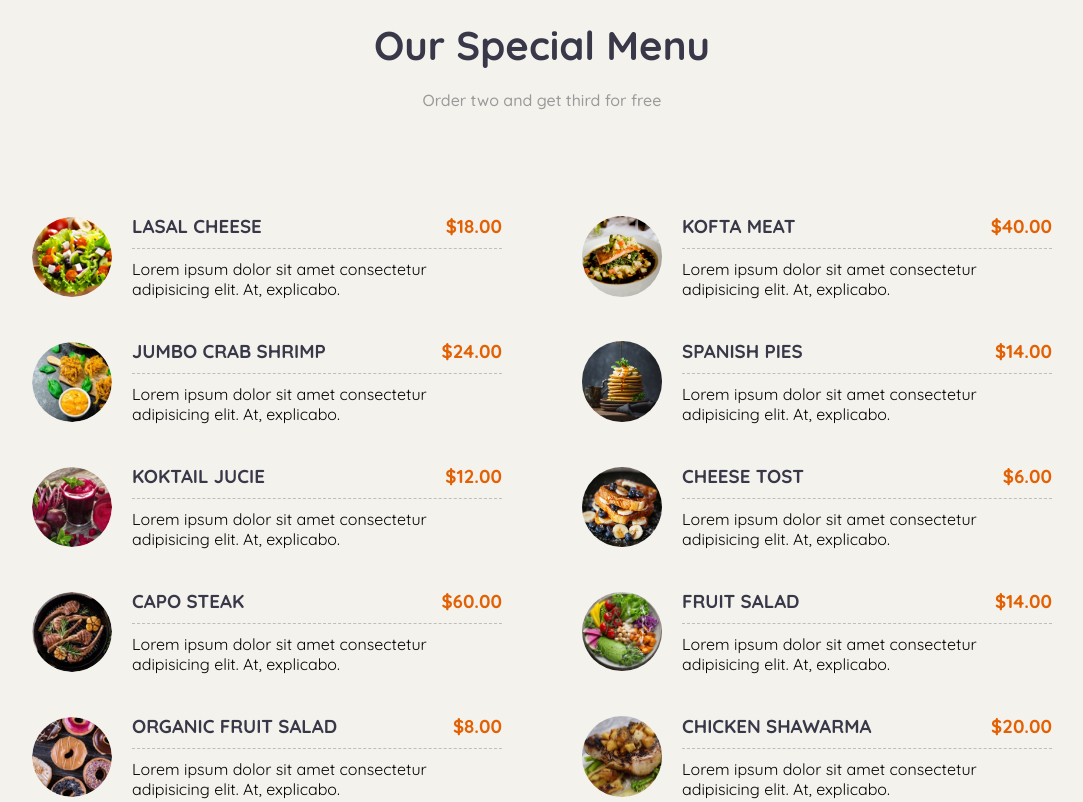
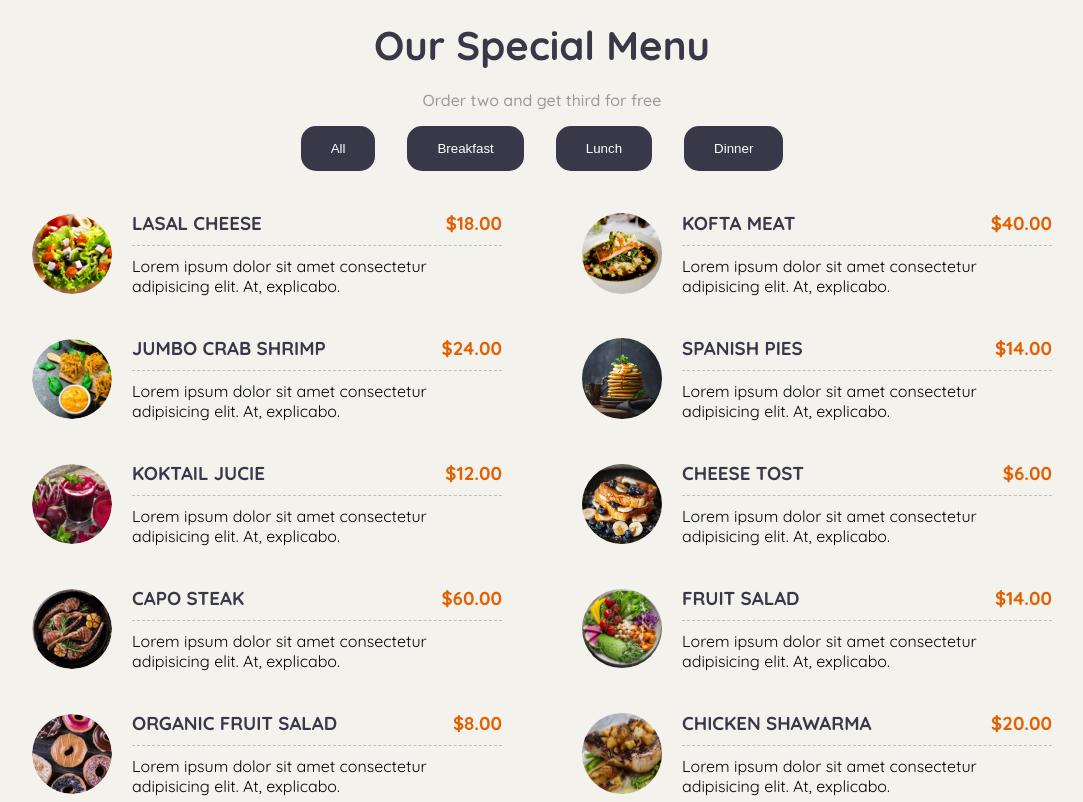
Before and after one commit to ahmedragab15/Restaurant-Landing-Page, a plain HTML site: page index.html in a window 1280 px wide. Shown: the part 2140-2942 px from the top of the page, without its empty margins (98-1181 px from the left). Drawn offline with Linux system fonts and the light colour scheme.

Commit message:
add menu filter

```diff
--- a/index.html
+++ b/index.html
@@ -93,44 +93,50 @@
                     <h2>Our Special Menu</h2>
                     <p>Order two and get third for free</p>
                 </div>
+                <div class="category-buttons">
+                    <button class="btn btn-secondary categorybtn" data-category="all">All</button>
+                    <button class="btn btn-secondary categorybtn" data-category="breakfast">Breakfast</button>
+                    <button class="btn btn-secondary categorybtn" data-category="lunch">Lunch</button>
+                    <button class="btn btn-secondary categorybtn" data-category="dinner">Dinner</button>
+                </div>
                 <div class="menu-items">
                     <div class="menu-items-left">
-                        <div class="menu-item">
+                        <div class="menu-item" data-category="breakfast">
                             <img loading="lazy" src="img/food1.png" alt="LASAL Cheese">
                             <div>
                                 <h3>LASAL CHEESE <span class="primary-text">$18.00</span></h3>
                                 <p>Lorem ipsum dolor sit amet consectetur adipisicing elit. At, explicabo.</p>
                             </div>
                         </div>
-                        <div class="menu-item">
+                        <div class="menu-item" data-category="lunch">
                             <img loading="lazy" src=" img/food2.png" alt="JUMBO CRAB SHRIMP">
                             <div>
                                 <h3>JUMBO CRAB SHRIMP <span class="primary-text">$24.00</span></h3>
                                 <p>Lorem ipsum dolor sit amet consectetur adipisicing elit. At, explicabo.</p>
                             </div>
                         </div>
-                        <div class="menu-item">
+                        <div class="menu-item" data-category="dinner">
                             <img loading="lazy" src="img/food3.png" alt="KOKTAIL JUCIE">
                             <div>
                                 <h3>KOKTAIL JUCIE <span class="primary-text">$12.00</span></h3>
                                 <p>Lorem ipsum dolor sit amet consectetur adipisicing elit. At, explicabo.</p>
                             </div>
                         </div>
-                        <div class="menu-item">
+                        <div class="menu-item" data-category="lunch">
                             <img loading="lazy" src="img/food4.png" alt="CAPO STEAK">
                             <div>
                                 <h3>CAPO STEAK <span class="primary-text">$60.00</span></h3>
                                 <p>Lorem ipsum dolor sit amet consectetur adipisicing elit. At, explicabo.</p>
                             </div>
                         </div>
-                        <div class="menu-item">
+                        <div class="menu-item" data-category="breakfast">
                             <img loading="lazy" src="img/food5.png" alt="ORGANIC FRUIT SALAD">
                             <div>
                                 <h3>ORGANIC FRUIT SALAD <span class="primary-text">$8.00</span></h3>
                                 <p>Lorem ipsum dolor sit amet consectetur adipisicing elit. At, explicabo.</p>
                             </div>
                         </div>
-                        <div class="menu-item">
+                        <div class="menu-item" data-category="lunch">
                             <img loading="lazy" src="img/food6.png" alt="CHEESE PIZZA">
                             <div>
                                 <h3>CHEESE PIZZA <span class="primary-text">$18.00</span></h3>
@@ -139,42 +145,42 @@
                         </div>
                     </div>
                     <div class="menu-items-right">
-                        <div class="menu-item">
+                        <div class="menu-item" data-category="lunch">
                             <img loading="lazy" src="img/food7.jpeg" alt="KOFTA MEAT">
                             <div>
                                 <h3>KOFTA MEAT <span class="primary-text">$40.00</span></h3>
                                 <p>Lorem ipsum dolor sit amet consectetur adipisicing elit. At, explicabo.</p>
                             </div>
                         </div>
-                        <div class="menu-item">
+                        <div class="menu-item" data-category="dinner">
                             <img loading="lazy" src="img/food8.jpeg" alt="SPANISH PIES">
                             <div>
                                 <h3>SPANISH PIES <span class="primary-text">$14.00</span></h3>
                                 <p>Lorem ipsum dolor sit amet consectetur adipisicing elit. At, explicabo.</p>
                             </div>
                         </div>
-                        <div class="menu-item">
+                        <div class="menu-item" data-category="breakfast">
                             <img loading="lazy" src="img/food9.jpeg" alt="CHEESE TOST">
                             <div>
                                 <h3>CHEESE TOST <span class="primary-text">$6.00</span></h3>
                                 <p>Lorem ipsum dolor sit amet consectetur adipisicing elit. At, explicabo.</p>
                             </div>
                         </div>
-                        <div class="menu-item">
+                        <div class="menu-item" data-category="dinner">
                             <img loading="lazy" src="img/food10.jpeg" alt="FRUIT SALAD">
                             <div>
                                 <h3>FRUIT SALAD <span class="primary-text">$14.00</span></h3>
                                 <p>Lorem ipsum dolor sit amet consectetur adipisicing elit. At, explicabo.</p>
                             </div>
                         </div>
-                        <div class="menu-item">
+                        <div class="menu-item" data-category="lunch">
                             <img loading="lazy" src="img/food11.jpeg" alt="CHICKEN SHAWARMA">
                             <div>
                                 <h3>CHICKEN SHAWARMA <span class="primary-text">$20.00</span></h3>
                                 <p>Lorem ipsum dolor sit amet consectetur adipisicing elit. At, explicabo.</p>
                             </div>
                         </div>
-                        <div class="menu-item">
+                        <div class="menu-item" data-category="lunch">
                             <img loading="lazy" src="img/food12.jpeg" alt="MEGA CHEESE PIZZA">
                             <div>
                                 <h3>MEGA CHEESE PIZZA <span class="primary-text">$30.00</span></h3>
@@ -260,5 +266,6 @@
         <p>Copyright &copy; 2024 All rights reserved</p>
         <a class="scroll-up" href="#navbar"><i class="fa-solid fa-arrow-up"></i></a>
     </footer>
+    <script src="main.js"></script>
 </body>
 </html>
--- /dev/null
+++ b/main.js
@@ -0,0 +1,15 @@
+const btns = document.querySelectorAll(".categorybtn");
+const menuItems = document.querySelectorAll(".menu-item");
+
+btns.forEach((btn) => {
+    btn.addEventListener("click", () => {
+        const category = btn.getAttribute("data-category");
+        menuItems.forEach((item) => {
+            if (item.getAttribute("data-category") === category || category === "all") {
+                item.style.display = "flex";
+            } else {
+                item.style.display = "none";
+            }
+        });
+    });
+});
--- a/style.css
+++ b/style.css
@@ -7,7 +7,7 @@
 }
 
 :root {
-  --main-color: rgb(227, 97, 5);
+  --main-color: #e36105;
   --sec-color: #383848;
   scroll-behavior: smooth;
 }
@@ -17,15 +17,15 @@
   background-color: var(--sec-color);
 }
 
-::-webkit-scrollbar{
+::-webkit-scrollbar {
   width: 5px;
 }
 
-::-webkit-scrollbar-track{
+::-webkit-scrollbar-track {
   background-color: var(--sec-color);
 }
 
-::-webkit-scrollbar-thumb{
+::-webkit-scrollbar-thumb {
   background-color: var(--main-color);
 }
 
@@ -131,7 +131,7 @@ h2 {
 
 header {
   height: 100vh;
-  background: url("./img/home_bg.jpeg")no-repeat center/cover ;
+  background: url("./img/home_bg.jpeg") no-repeat center/cover;
   position: relative;
 }
 
@@ -288,7 +288,9 @@ header .content p {
   background: #f4f2ed;
   padding: 5rem 0;
 }
-
+#menu .title {
+  margin-bottom: 1rem;
+}
 #menu .title h2 {
   color: var(--sec-color);
 }
@@ -297,10 +299,18 @@ header .content p {
   font-weight: 500;
 }
 
-#menu .menu-items {
+#menu .category-buttons {
   display: flex;
   justify-content: center;
-  align-items: center;
+  gap: 2rem;
+}
+#menu .category-buttons .btn {
+  margin: 0;
+}
+
+#menu .menu-items {
+  display: grid;
+  grid-template-columns: repeat(2, 1fr);
 }
 
 #menu .menu-items .menu-item {
@@ -349,7 +359,7 @@ header .content p {
 }
 
 #daytime {
-  background: url("./img/daytime_bg.jpeg")no-repeat center /cover fixed ;
+  background: url("./img/daytime_bg.jpeg") no-repeat center / cover fixed;
   color: #fff;
   text-align: center;
 }
@@ -371,7 +381,7 @@ header .content p {
 }
 
 #gallery {
-  background: url("./img/offer-background.jpg")no-repeat center center/cover;
+  background: url("./img/offer-background.jpg") no-repeat center center/cover;
   padding: 8rem 0;
 }
 
```
